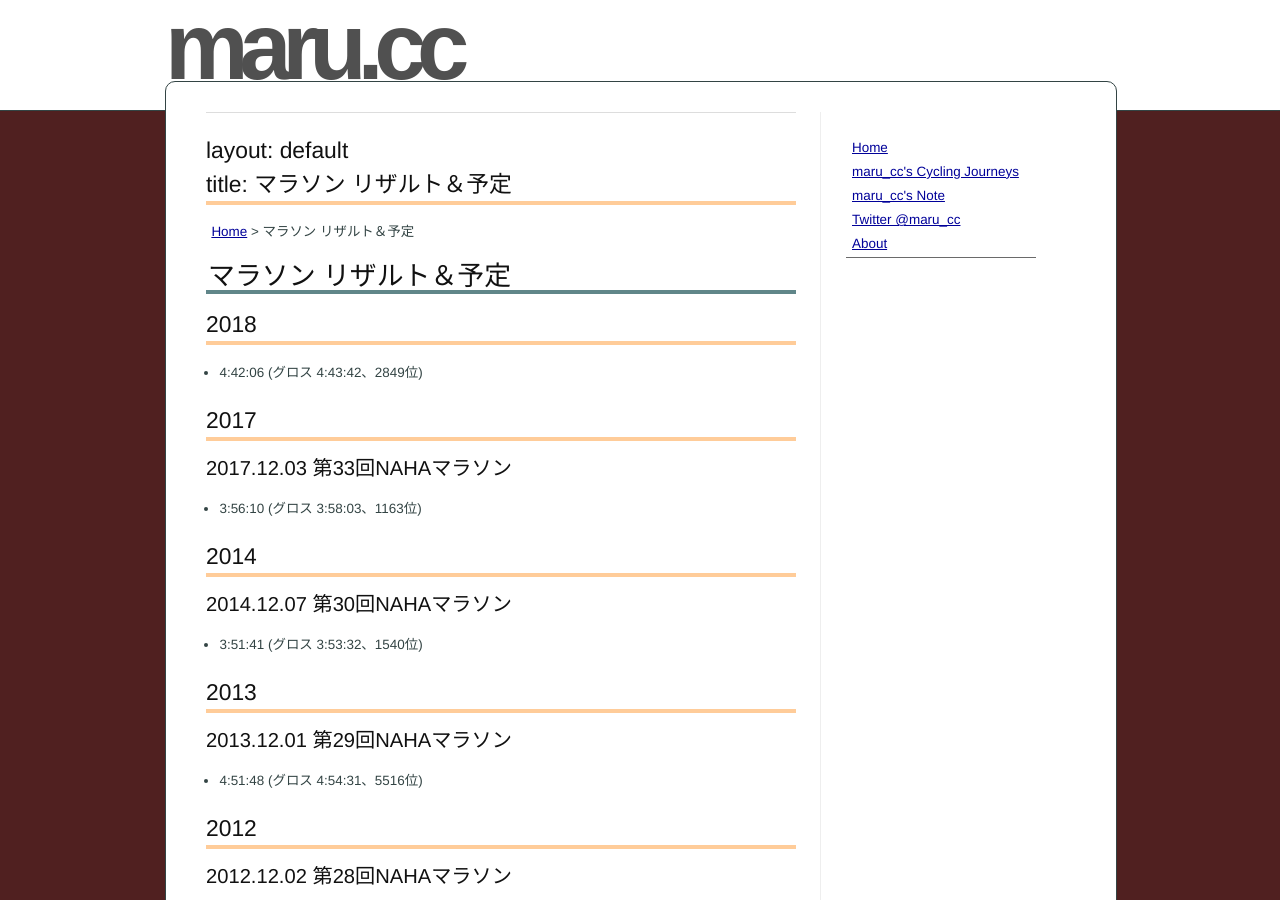
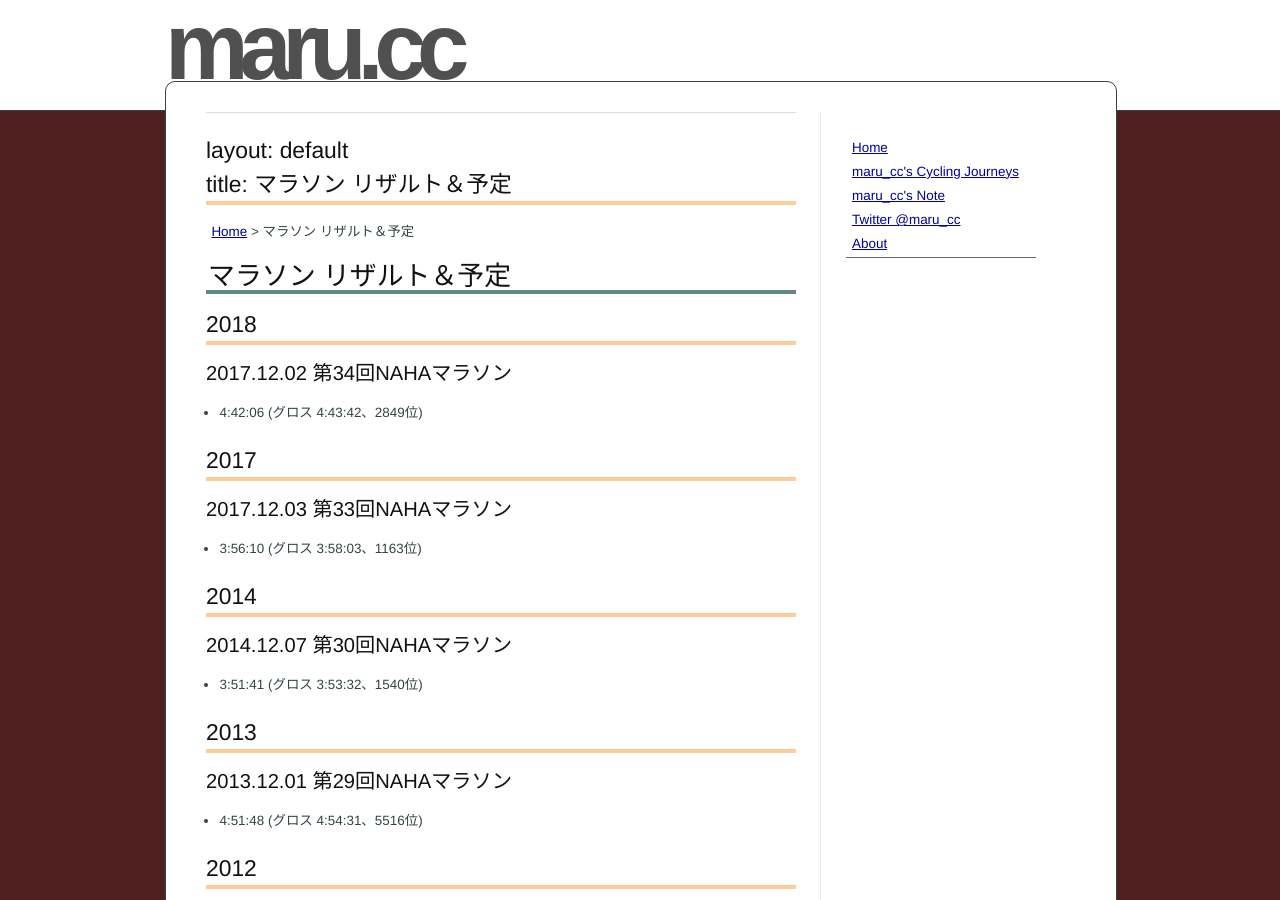
Before and after one commit to marucc/marucc.github.io, a Jekyll site: the page built from sports/results_run.md, in a window 1280 px wide and 900 px high. Built offline with Jekyll 4.4.1, drawn with Linux system fonts in a browser that asks for light colours; our own code applies the rules of GitHub Pages for plain Markdown files.

Commit message:
sports/results_run.md updated from https://stackedit.io/

```diff
--- a/sports/results_run.md
+++ b/sports/results_run.md
@@ -9,6 +9,7 @@ title: マラソン リザルト＆予定</h2>
 <p><a href="/">Home</a> &gt; マラソン リザルト＆予定</p>
 <h1 id="マラソン-リザルト＆予定">マラソン リザルト＆予定</h1>
 <h2 id="section">2018</h2>
+<h3 id="第34回nahaマラソン">2017.12.02 第34回NAHAマラソン</h3>
 <ul>
 <li>4:42:06 (グロス 4:43:42、2849位)</li>
 </ul>
```
